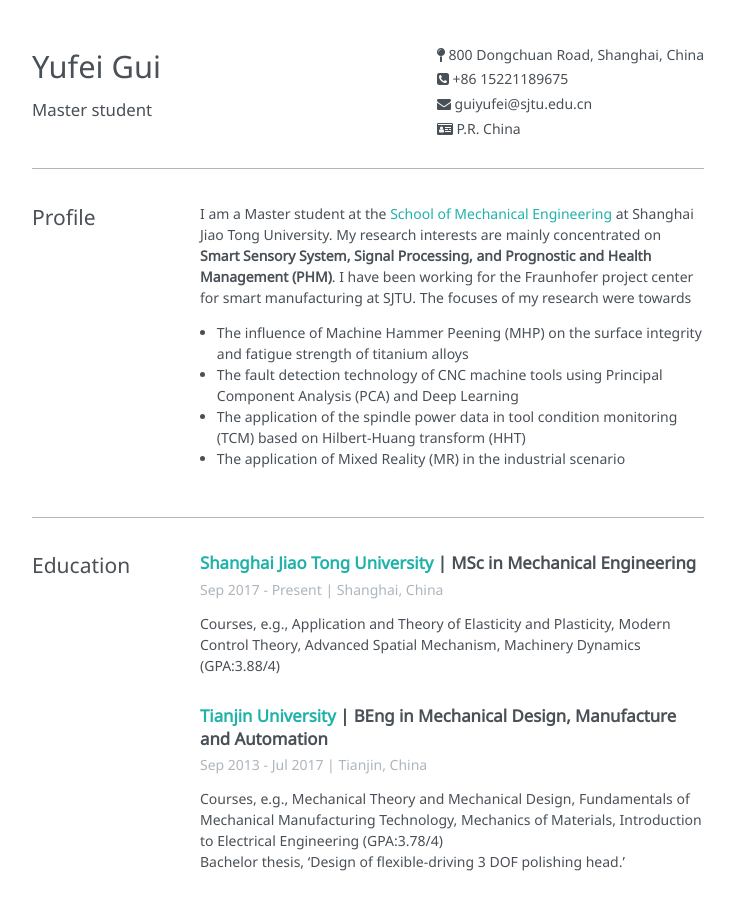
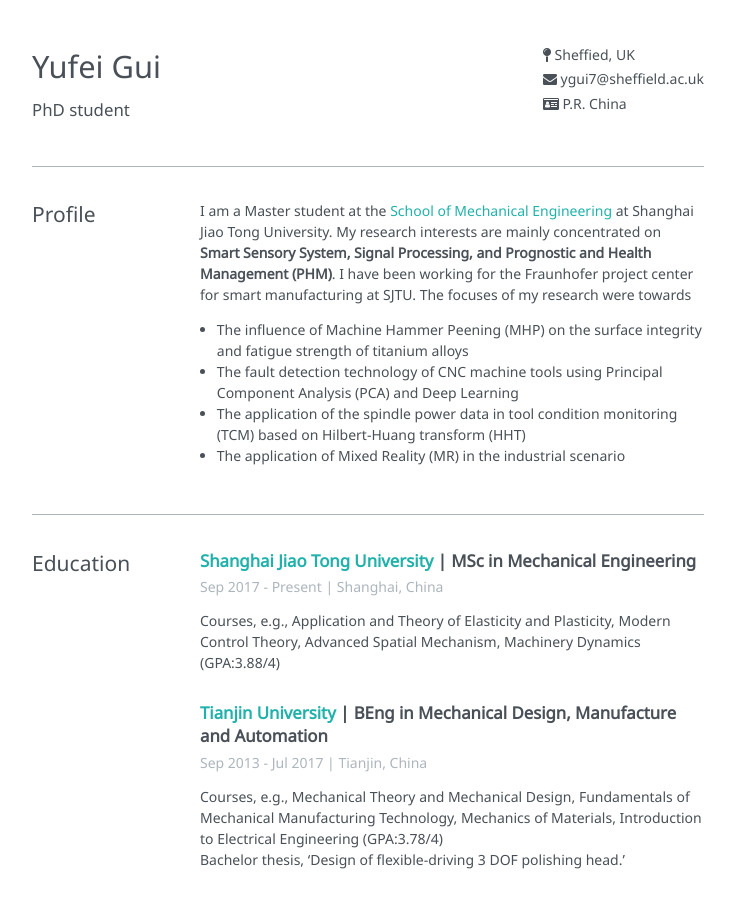
Before and after one commit to leasonlie/leasonlie.github.io, a Jekyll site: the page built from resume.html, in a window 1280 px wide and 900 px high. Shown: the whole window, without its empty margins (272-1007 px from the left). Built offline with Jekyll 4.4.1, drawn with Linux system fonts in a browser that asks for light colours.

Commit message:
Update resume.yml

```diff
--- a/_data/resume.yml
+++ b/_data/resume.yml
@@ -1,13 +1,11 @@
 title: Yufei Gui's Online Resume
 name: Yufei Gui
-jobtitle: Master student
+jobtitle: PhD student
 contact:
   - icon: fa-map-pin
-    text: 800 Dongchuan Road, Shanghai, China
-  - icon: fa-phone-square
-    text: +86 15221189675
+    text: Sheffied, UK
   - icon: fa-envelope
-    text: guiyufei@sjtu.edu.cn
+    text: ygui7@sheffield.ac.uk
   - icon: fa-id-card
     text: P.R. China
 profile:
```
